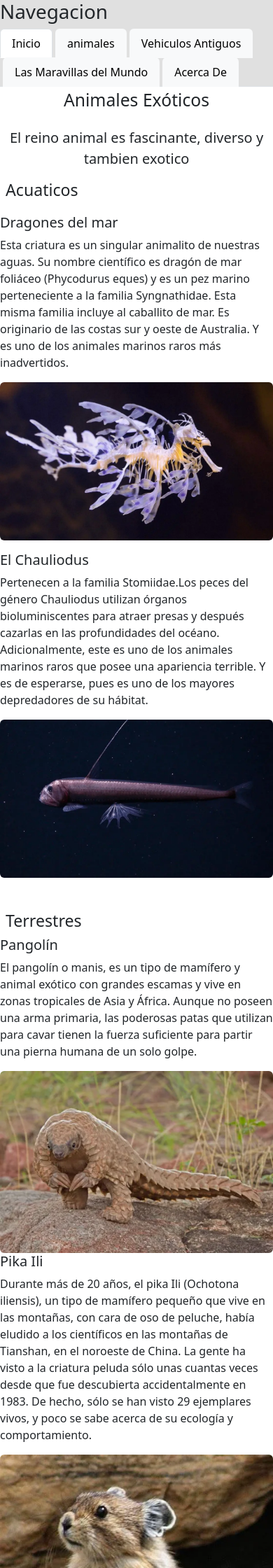
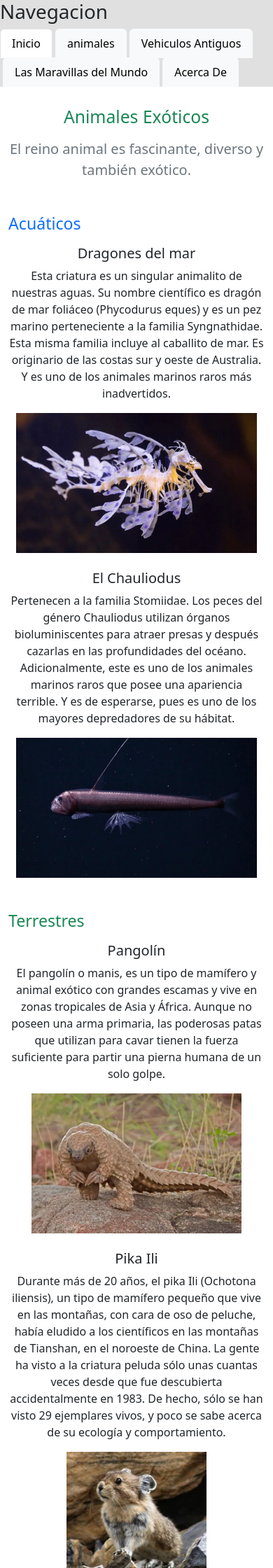
Before and after one commit to EdgarUrielMoralesTorres/PaginaWebConEntrono, a Flask app: page /animales in a window 390 px wide. Shown: the top 2240 px of the page at 70% size. Run offline with Flask 3, Linux system fonts and the light colour scheme.

Commit message:
Prueba con cards

```diff
--- a/templates/animales.html
+++ b/templates/animales.html
@@ -2,53 +2,69 @@
 {% block title %}Animales Exóticos{% endblock %}
 
 {% block content %}
-<h2 class="text-center mb-4 mt-1">Animales Exóticos</h2>
-<p class="lead text-center">El reino animal es fascinante, diverso y tambien exotico</p>
+<div class="container py-4">
+    <h2 class="text-center mb-3 mt-1 text-success">Animales Exóticos</h2>
+    <p class="lead text-center text-secondary mb-5">El reino animal es fascinante, diverso y también exótico.</p>
 
-<h3 class="ms-2 mb-1">Acuaticos</h3>
-<div class="row">
-    <div class="col-md-6">
-        <p><h5>Dragones del mar</h5> Esta criatura es un singular animalito de nuestras aguas. Su nombre científico es dragón de mar foliáceo (Phycodurus eques)
+    <!-- Acuáticos -->
+    <h3 class="text-primary mb-3">Acuáticos</h3>
+    <div class="row gy-4">
+        <div class="col-md-6 text-center">
+            <h5>Dragones del mar</h5>
+            <p class="text-justify">Esta criatura es un singular animalito de nuestras aguas. Su nombre científico es dragón de mar foliáceo (Phycodurus eques)
             y es un pez marino perteneciente a la familia Syngnathidae. Esta misma familia incluye al caballito de mar. Es originario de las costas sur y oeste de Australia. Y es uno de los animales marinos raros más inadvertidos.</p>
-         <img src="{{ url_for('static', filename='dragonMar.webp') }}"  class="img-fluid rounded col-md-6" alt="Dragon de mar">
+            <img src="{{ url_for('static', filename='dragonMar.webp') }}" class="img-fluid" style="height:200px; object-fit:cover;" alt="Dragón de mar">
+        </div>
 
-        </div>
-    <div class="col-md-6">
-        <p><h5>El Chauliodus</h5>Pertenecen a la familia Stomiidae.Los peces del género Chauliodus utilizan órganos bioluminiscentes para
+        <div class="col-md-6 text-center">
+            <h5>El Chauliodus</h5>
+            <p class="text-justify">Pertenecen a la familia Stomiidae. Los peces del género Chauliodus utilizan órganos bioluminiscentes para
             atraer presas y después cazarlas en las profundidades del océano. Adicionalmente, este es uno de los animales marinos raros que posee una apariencia terrible. Y es de esperarse, pues es uno de los mayores depredadores de su hábitat.</p>
-            <img src="{{ url_for('static', filename='pez.webp') }}"  class="img-fluid rounded col-md-6" alt="Pez Abisal">
+            <img src="{{ url_for('static', filename='pez.webp') }}" class="img-fluid" style="height:200px; object-fit:cover;" alt="Pez Abisal">
         </div>
     </div>
 
-<h3 class="mt-5 ms-2">Terrestres</h3>
+    <!-- Terrestres -->
+    <h3 class="mt-5 text-success mb-3">Terrestres</h3>
+    <div class="row gy-4">
+        <div class="col-md-6 text-center">
+            <h5>Pangolín</h5>
+            <p class="text-justify">El pangolín o manis, es un tipo de mamífero y animal exótico con grandes escamas y vive en zonas tropicales de Asia y África.
+            Aunque no poseen una arma primaria, las poderosas patas que utilizan para cavar tienen la fuerza suficiente para partir una pierna humana de un solo golpe.</p>
+            <img src="{{ url_for('static', filename='pangolin.webp') }}" class="img-fluid" style="height:200px; object-fit:cover;" alt="Pangolín">
+        </div>
 
-<div class="row">
-    <div class="col-md-6">
-        <h5>Pangolín</h5> El pangolín o manis, es un tipo de mamífero y animal exótico con grandes escamas y vive en zonas tropicales de Asia y África.
-        Aunque no poseen una arma primaria, las poderosas patas que utilizan para cavar tienen la fuerza suficiente para partir una pierna humana de un solo golpe.</p>
-        <img src="{{ url_for('static', filename='pangolin.webp') }}"  class="img-fluid rounded col-md-6" alt="Pangolin">
-
-    </div>
-    <div class="col-md-6">
-        <h5>Pika Ili</h5><p>Durante más de 20 años, el pika Ili (Ochotona iliensis), un tipo de mamífero pequeño que vive en las montañas,
+        <div class="col-md-6 text-center">
+            <h5>Pika Ili</h5>
+            <p class="text-justify">Durante más de 20 años, el pika Ili (Ochotona iliensis), un tipo de mamífero pequeño que vive en las montañas,
             con cara de oso de peluche, había eludido a los científicos en las montañas de Tianshan, en el noroeste de China.
             La gente ha visto a la criatura peluda sólo unas cuantas veces desde que fue descubierta accidentalmente en 1983. De hecho, sólo se han visto 29 ejemplares vivos, y poco se sabe acerca de su ecología y comportamiento.</p>
-        <img src="{{ url_for('static', filename='pikali2.webp') }}"  class="img-fluid rounded col-md-5" alt="Pika Ili">
+            <img src="{{ url_for('static', filename='pikali2.webp') }}" class="img-fluid" style="height:200px; object-fit:cover;" alt="Pika Ili">
+        </div>
+    </div>
+
+    <!-- Aéreos -->
+    <h3 class="mt-5 text-warning mb-3">Aéreos</h3>
+    <div class="row gy-4 mb-5">
+        <div class="col-md-6 text-center">
+            <h5>Kakapo</h5>
+            <p class="text-justify">El kakapo es otra de las aves raras de Nueva Zelanda. Durante millones de años, tuvo muy pocos depredadores. Sin embargo, esto cambió con la introducción de otros animales en la isla y su caza, lo que redujo considerablemente su población.
+            Estas grandes aves no voladoras también son nocturnas y emergen por la noche para buscar frutas, semillas y brotes de plantas. A pesar de no poder volar, el kakapo puede trepar a los árboles con sus patas y luego usar sus alas relativamente pequeñas para planear de regreso al suelo.</p>
+            <img src="{{ url_for('static', filename='kakapo.jpg') }}" class="img-fluid" style="height:200px; object-fit:cover;" alt="Kakapo">
+        </div>
+
+        <div class="col-md-6 text-center">
+                        <div class="card h-100 shadow-sm">
+                                        <img src="{{ url_for('static', filename='AguilaFilipina.jpg') }}" class="card-img-top img-fluid" style="height:200px;" alt="Águila filipina">
+                <div class="card-body text-center">
+
+            <h5>Águila filipina</h5>
+            <p class="text-justify">Esta ave es originaria de Filipinas, donde es el ave nacional. Sin embargo, el águila filipina se encuentra en peligro crítico de extinción, y los expertos estiman que quedan menos de 500 ejemplares.
+            Estas raras aves se encuentran entre las especies de águilas más grandes del mundo. Pueden alcanzar alturas de 90 cm y envergaduras de 2 metros. Las águilas filipinas se reconocen por su distintiva cresta marrón y blanca, que rodea sus cabezas como una melena.</p>
+                            </div>
 
         </div>
     </div>
-
-<h4 class="ms-2 mb-1">Aéreos</h4>
-<div class="row">
-    <div class="col-md-6">
-        <h5>Kakapo</h5><p>El kakapo es otra de las aves raras de Nueva Zelanda . Durante millones de años, tuvo muy pocos depredadores. Sin embargo, esto cambió con la introducción de otros animales en la isla y su caza, lo que redujo considerablemente su población.
-            Estas grandes aves no voladoras también son nocturnas y emergen por la noche para buscar frutas, semillas y brotes de plantas. A pesar de no poder volar, el kakapo puede trepar a los árboles con sus patas y luego usar sus alas relativamente pequeñas para planear de regreso al suelo.</p>
-        <img src="{{ url_for('static', filename='kakapo.jpg') }}"  class="img-fluid rounded col-md-5" alt="Kakapo">
-    </div>
-    <div class="col-md-6">
-        <h5>Aguila filipina</h5><p>Esta ave es originaria de Filipinas, donde es el ave nacional. Sin embargo, el águila filipina se encuentra en peligro crítico de extinción, y los expertos estiman que quedan menos de 500 ejemplares .
-            Estas raras aves se encuentran entre las especies de águilas más grandes del mundo. Pueden alcanzar alturas de 90 cm y envergaduras de 2 metros. Las águilas filipinas se reconocen por su distintiva cresta marrón y blanca, que rodea sus cabezas como una melena. </p>
-        <img src="{{ url_for('static', filename='AguilaFilipina.jpg') }}"  class="img-fluid rounded col-md-5" alt="Kakapo">
         </div>
 </div>
 {% endblock %}
```
Lines whose indentation alone changed are shown as unchanged.
